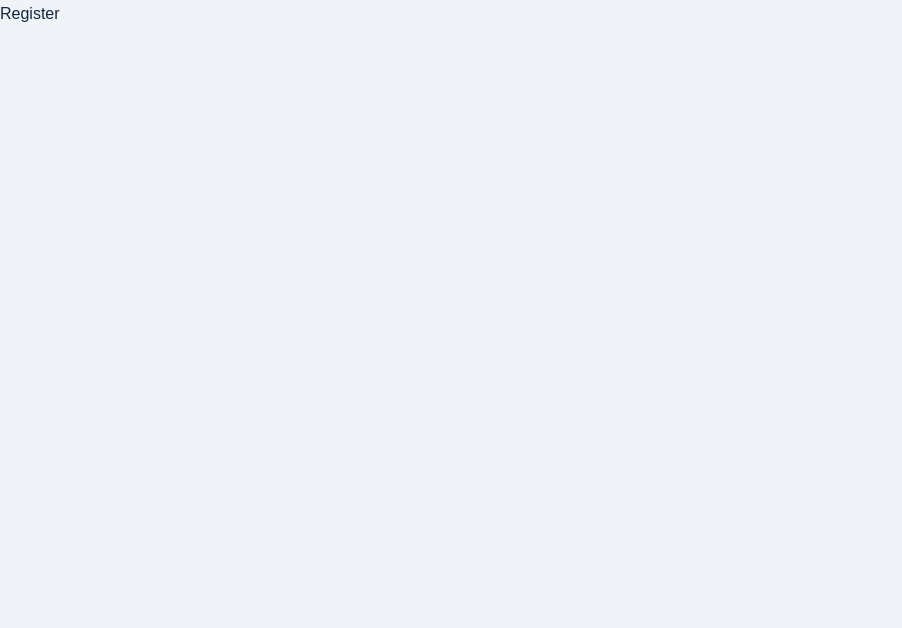
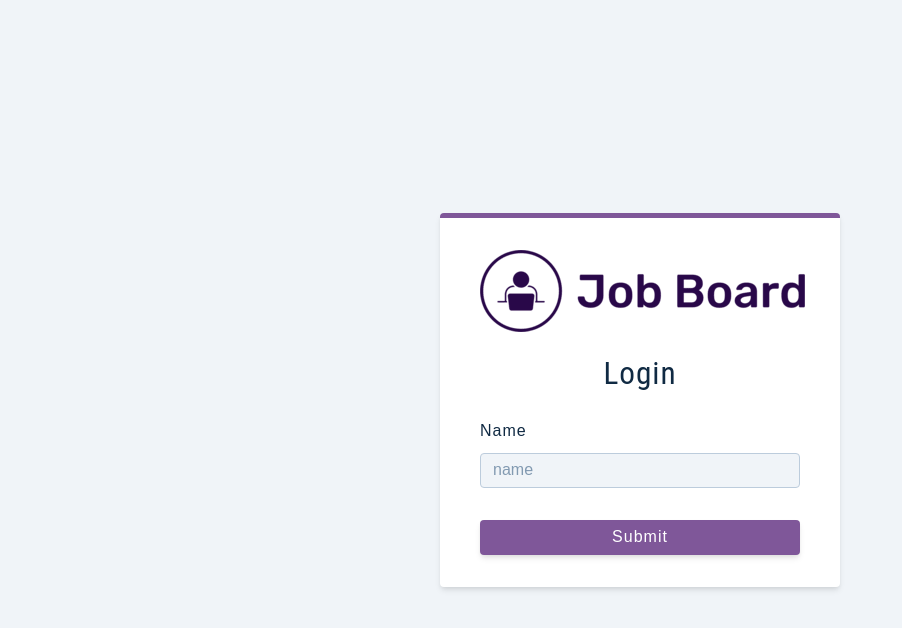
Before and after one commit to swgj19/job-board, a React (Vite) app: page /register in a window 1280 px wide. Shown: the top 628 px of the page, without its empty margins (0-902 px from the left). Built offline with nearby package versions, Linux system fonts and the light colour scheme.

Commit message:
Setup register page & test form as event target

```diff
--- a/src/pages/Register.jsx
+++ b/src/pages/Register.jsx
@@ -1,5 +1,51 @@
+import { useState, useEffect } from 'react';
+import { Logo } from '../components';
+import Wrapper from '../assets/wrappers/RegisterPage.js';
+
+const initialState = {
+	name: '',
+	email: '',
+	password: '',
+	isMember: true,
+};
+
 const Register = () => {
-	return <div>Register</div>;
+	const [values, setValues] = useState(initialState);
+
+	const handleChange = (e) => {
+		console.log(e.target);
+	};
+
+	const handleSubmit = (e) => {
+		e.preventDefault();
+		console.log(e.target);
+	};
+
+	return (
+		<Wrapper className='full-page'>
+			<form className='form' onSubmit={handleSubmit}>
+				<Logo />
+				<h3>Login</h3>
+				{/* name field */}
+				<div className='form-row'>
+					<label forhtml='name' className='form-label'>
+						Name
+					</label>
+					<input
+						type='text'
+						name='name'
+						placeholder='name'
+						value={values.name}
+						onChange={handleChange}
+						className='form-input'
+					/>
+				</div>
+				<button type='submit' className='btn btn-block'>
+					Submit
+				</button>
+			</form>
+		</Wrapper>
+	);
 };
 
 export default Register;
```
